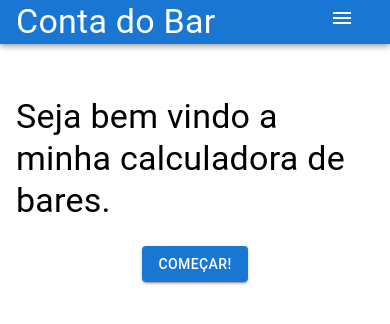
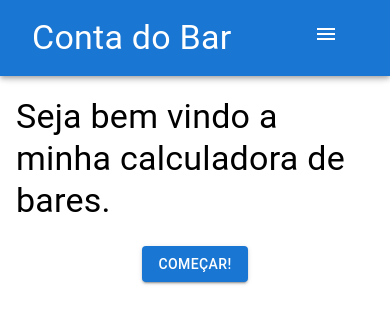
Before and after one commit to jonatas1n/divide-ai, a React (Vite) app: page / in a window 390 px wide. Shown: the top 324 px of the page. Built offline with nearby package versions, Linux system fonts and the light colour scheme.

Commit message:
fix: adjust header responsivity

```diff
--- a/src/components/Header/index.tsx
+++ b/src/components/Header/index.tsx
@@ -35,6 +35,7 @@ export const Header = ({ title }: HeaderProps) => {
           direction="row"
           justifyContent="space-between"
           alignItems="center"
+          p={{xs: 2, md: 0}}
         >
           <Typography variant="h4">{title}</Typography>
           <Stack justifyContent="center">
```
